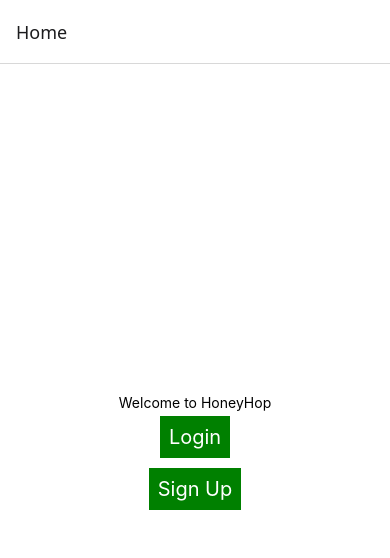
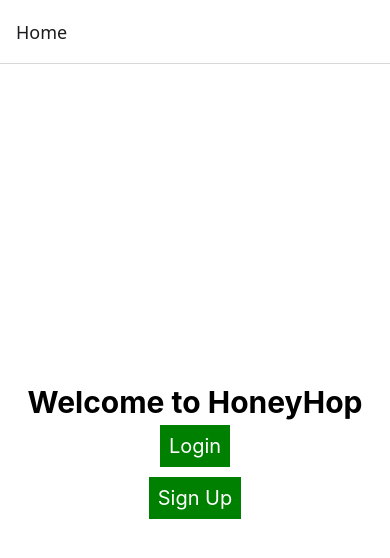
Before and after one commit to Beans-InJeans/IAT359_TravelApp, a React Native app in the folder HoneyHop/: screen /Home in a window 390 px wide. Shown: the top 558 px of the page. Built offline with nearby package versions, Linux system fonts and the light colour scheme; no server answers.

Commit message:
Add header style to Home.js

```diff
--- a/HoneyHop/src/screens/Home.js
+++ b/HoneyHop/src/screens/Home.js
@@ -9,7 +9,7 @@ export default function Home() {
 
   return (
     <View style={GlobalStyles.container}>
-      <Text>Welcome to HoneyHop</Text>
+      <Text style={GlobalStyles.header}>Welcome to HoneyHop</Text>
       <StatusBar style="auto" />
       <TouchableOpacity
         style={GlobalStyles.button}
--- a/HoneyHop/styles/GlobalStyles.js
+++ b/HoneyHop/styles/GlobalStyles.js
@@ -1,6 +1,10 @@
 import { StyleSheet } from "react-native";
 
 const GlobalStyles = StyleSheet.create({
+  header: {
+    fontSize: 30,
+    fontWeight: 'bold',
+  },
   container: {
     flex: 1,
     backgroundColor: "#fff",
```
